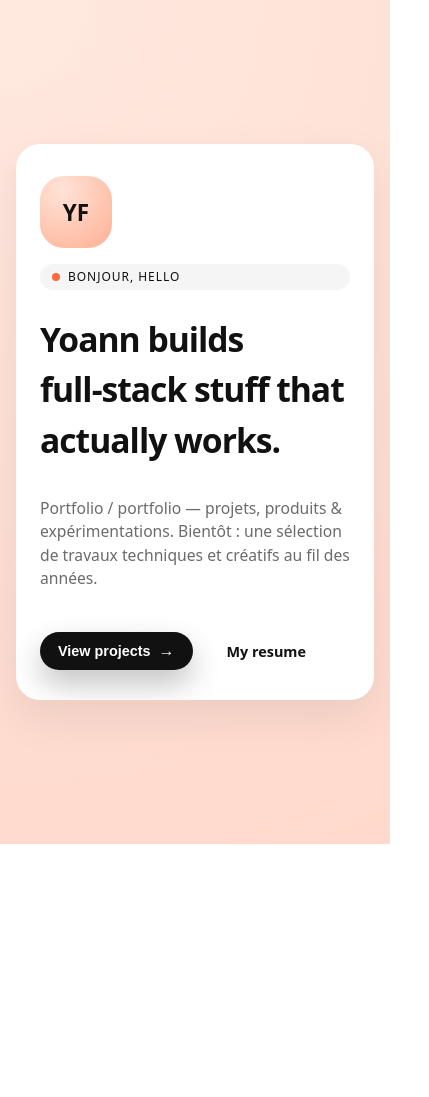
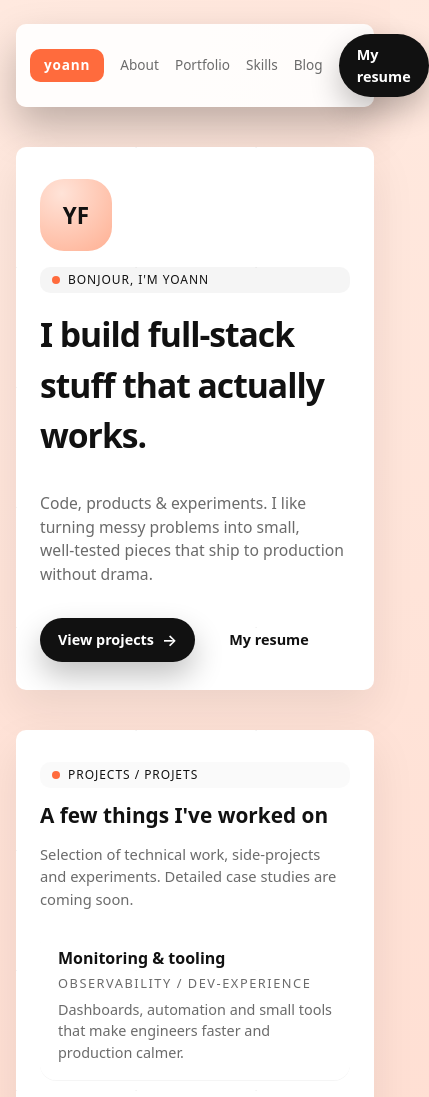
Before and after one commit to yfuks/yfuks.github.io, a React (Vite) app: page / in a window 390 px wide. Shown: the top 1097 px of the page, 429 px wide, since content can reach past the window. Before the commit the page ends 844 px from the top, so only its background shows below. Built offline with nearby package versions, Linux system fonts and the light colour scheme.

Commit message:
Implement new header component and enhance App layout with a hero section and project listings. Update CSS for improved styling, including new top bar and responsive design adjustments.

```diff
--- a/src/App.jsx
+++ b/src/App.jsx
@@ -1,13 +1,59 @@
 import { Card } from './components/ui/Card.jsx'
 import { Section } from './components/ui/Section.jsx'
 import { Button } from './components/ui/Button.jsx'
+import { Header } from './components/Header.jsx'
+
+const projects = [
+  {
+    id: 'proj-1',
+    title: 'Monitoring & tooling',
+    subtitle: 'Observability / dev‑experience',
+    description:
+      'Dashboards, automation and small tools that make engineers faster and production calmer.',
+  },
+  {
+    id: 'proj-2',
+    title: 'Product experiments',
+    subtitle: 'Full‑stack prototypes',
+    description:
+      'From idea to usable MVP: APIs, frontends and a bit of design to validate concepts quickly.',
+  },
+  {
+    id: 'proj-3',
+    title: 'Open‑source & learning',
+    subtitle: 'Sharing along the way',
+    description:
+      'Tiny libraries, blog posts and learning projects—because writing and shipping is how I learn.',
+  },
+]
 
 function App() {
   return (
     <main>
       <Section as="div">
-        <Card aria-label="Intro card">
-          <div className="stack stack--lg">
+        <div className="stack stack--page">
+          <Header>
+            <Header.Left>
+              <a href="#top" className="top-bar-logo" aria-label="Back to top of Yoann Fuks portfolio">
+                <span className="top-bar-logo-pill">yoann</span>
+              </a>
+            </Header.Left>
+            <Header.Right>
+              <nav className="top-bar-nav" aria-label="Main">
+                <a href="#about" className="top-bar-link">About</a>
+                <a href="#projects" className="top-bar-link">Portfolio</a>
+                <a href="#skills" className="top-bar-link">Skills</a>
+                <a href="#blog" className="top-bar-link">Blog</a>
+              </nav>
+              <Button as="a" href="/resume/" variant="primary" className="top-bar-resume">
+                My resume
+              </Button>
+            </Header.Right>
+          </Header>
+
+          {/* Hero / presentation */}
+          <Card aria-label="About Yoann">
+            <section id="about" className="stack hero-section">
               <div className="stack">
                 <div className="avatar" aria-hidden="true">
                   <span className="avatar-initials">YF</span>
@@ -15,33 +61,82 @@ function App() {
 
                 <div className="pill">
                   <span className="pill-dot" aria-hidden="true" />
-                <span>Bonjour, hello</span>
+                  <span>Bonjour, I&apos;m Yoann</span>
                 </div>
               </div>
 
               <div className="stack">
                 <h1 className="hero-heading">
-                Yoann builds <span>full‑stack</span> stuff that actually works.
+                  I build <span>full‑stack</span> stuff that actually works.
                 </h1>
                 <p className="hero-body">
-                Portfolio / portfolio — projets, produits &amp; expérimentations. Bientôt : une
-                sélection de travaux techniques et créatifs au fil des années.
+                  Code, products &amp; experiments. I like turning messy problems into small,
+                  well‑tested pieces that ship to production without drama.
                 </p>
               </div>
 
               <div className="hero-footer">
-              <Button variant="primary">
+                <Button as="a" href="#projects" variant="primary">
                   <span>View projects</span>
                   <span className="btn-icon" aria-hidden="true">
                     →
                   </span>
                 </Button>
-              <Button as="a" href="#resume" variant="ghost">
+                <Button as="a" href="/resume/" variant="ghost">
                   My resume
                 </Button>
               </div>
+            </section>
+          </Card>
+
+          {/* Projects list */}
+          <Card aria-label="Projects">
+            <section id="projects" className="projects-section">
+              <header className="projects-header">
+                <div className="pill pill--subtle">
+                  <span className="pill-dot" aria-hidden="true" />
+                  <span>Projects / Projets</span>
                 </div>
+                <h2 className="projects-title">A few things I&apos;ve worked on</h2>
+                <p className="projects-intro">
+                  Selection of technical work, side‑projects and experiments. Detailed case
+                  studies are coming soon.
+                </p>
+              </header>
+
+              <div className="projects-grid">
+                {projects.map((project) => (
+                  <article key={project.id} className="project-card">
+                    <h3 className="project-title">{project.title}</h3>
+                    <p className="project-subtitle">{project.subtitle}</p>
+                    <p className="project-description">{project.description}</p>
+                  </article>
+                ))}
+              </div>
+            </section>
           </Card>
+
+          {/* Simple placeholders so top links scroll somewhere */}
+          <Card aria-label="Skills">
+            <section id="skills" className="meta-section">
+              <h2 className="meta-title">Skills</h2>
+              <p className="meta-body">
+                Full‑stack web, tooling, monitoring and developer experience. This section will
+                highlight concrete stacks and examples.
+              </p>
+            </section>
+          </Card>
+
+          <Card aria-label="Blog">
+            <section id="blog" className="meta-section">
+              <h2 className="meta-title">Blog</h2>
+              <p className="meta-body">
+                Short notes on things I&apos;m learning or building. Articles and snippets will
+                land here.
+              </p>
+            </section>
+          </Card>
+        </div>
       </Section>
     </main>
   )
--- /dev/null
+++ b/src/components/Header.jsx
@@ -0,0 +1,14 @@
+export function Header({ children }) {
+  return <header className="top-bar">{children}</header>
+}
+
+function HeaderLeft({ children }) {
+  return <div className="top-bar-left">{children}</div>
+}
+
+function HeaderRight({ children }) {
+  return <div className="top-bar-right">{children}</div>
+}
+
+Header.Left = HeaderLeft
+Header.Right = HeaderRight
--- a/src/index.css
+++ b/src/index.css
@@ -12,8 +12,8 @@
   --color-cta-bg: #111111;
   --color-cta-fg: #ffffff;
   --shadow-soft: 0 18px 45px rgba(0, 0, 0, 0.08);
-  --radius-card: 24px;
-  --radius-pill: 999px;
+  --radius-card: 10px;
+  --radius-pill: 10px;
 }
 
 *,
@@ -90,6 +90,10 @@ main {
 
 .stack--lg {
   gap: 24px;
+}
+
+.stack--page {
+  gap: 40px;
 }
 
 .hero-heading {
@@ -198,6 +202,160 @@ main {
   font-size: 1rem;
 }
 
+/* Top bar */
+.top-bar {
+  display: flex;
+  align-items: center;
+  justify-content: space-between;
+  gap: 16px;
+  padding: 10px 14px;
+  border-radius: var(--radius-card);
+  background: rgba(255, 255, 255, 0.9);
+  box-shadow: 0 20px 40px rgba(0, 0, 0, 0.25);
+}
+
+.top-bar-left {
+  display: flex;
+  align-items: center;
+}
+
+.top-bar-right {
+  display: flex;
+  align-items: center;
+  gap: 16px;
+}
+
+.top-bar-logo-pill {
+  display: inline-flex;
+  align-items: center;
+  justify-content: center;
+  padding: 6px 14px;
+  border-radius: var(--radius-pill);
+  background: var(--color-accent);
+  color: #ffffff;
+  font-size: 0.85rem;
+  font-weight: 700;
+  letter-spacing: 0.06em;
+  text-transform: lowercase;
+}
+
+.top-bar-nav {
+  display: flex;
+  align-items: center;
+  gap: 16px;
+  font-size: 0.85rem;
+}
+
+.top-bar-link {
+  color: var(--color-text-muted);
+  text-decoration: none;
+  padding: 4px 0;
+}
+
+.top-bar-link:hover {
+  color: var(--color-text-main);
+}
+
+.top-bar-resume {
+  padding-inline: 18px;
+}
+
+.hero-section {
+  scroll-margin-top: 32px;
+}
+
+.projects-section,
+.meta-section {
+  scroll-margin-top: 72px;
+}
+
+/* Projects */
+.projects-section {
+  display: flex;
+  flex-direction: column;
+  gap: 20px;
+}
+
+.projects-header {
+  display: flex;
+  flex-direction: column;
+  gap: 12px;
+}
+
+.projects-title {
+  margin: 0;
+  font-size: 1.3rem;
+}
+
+.projects-intro {
+  margin: 0;
+  font-size: 0.92rem;
+  color: var(--color-text-muted);
+  max-width: 34rem;
+}
+
+.pill--subtle {
+  background: rgba(17, 17, 17, 0.02);
+}
+
+.projects-grid {
+  display: grid;
+  grid-template-columns: minmax(0, 1fr);
+  gap: 16px;
+}
+
+.project-card {
+  padding: 16px 18px;
+  border-radius: 16px;
+  background: rgba(255, 255, 255, 0.7);
+  box-shadow: 0 1px 0 rgba(0, 0, 0, 0.04);
+}
+
+.project-title {
+  margin: 0 0 4px;
+  font-size: 1rem;
+}
+
+.project-subtitle {
+  margin: 0 0 6px;
+  font-size: 0.8rem;
+  text-transform: uppercase;
+  letter-spacing: 0.12em;
+  color: var(--color-text-muted);
+}
+
+.project-description {
+  margin: 0;
+  font-size: 0.9rem;
+  color: var(--color-text-muted);
+}
+
+/* Meta sections (skills, blog) */
+.meta-section {
+  padding: 0;
+}
+
+.meta-title {
+  margin: 0 0 4px;
+  font-size: 1rem;
+}
+
+.meta-body {
+  margin: 0;
+  font-size: 0.9rem;
+  color: var(--color-text-muted);
+}
+
+@media (min-width: 720px) {
+  .top-bar {
+    margin-bottom: 4px;
+  }
+
+  .projects-grid {
+    grid-template-columns: repeat(3, minmax(0, 1fr));
+  }
+}
+
 @media (min-width: 720px) {
   .card {
     padding: 36px 32px 30px;
```
Lines whose indentation alone changed are shown as unchanged.
